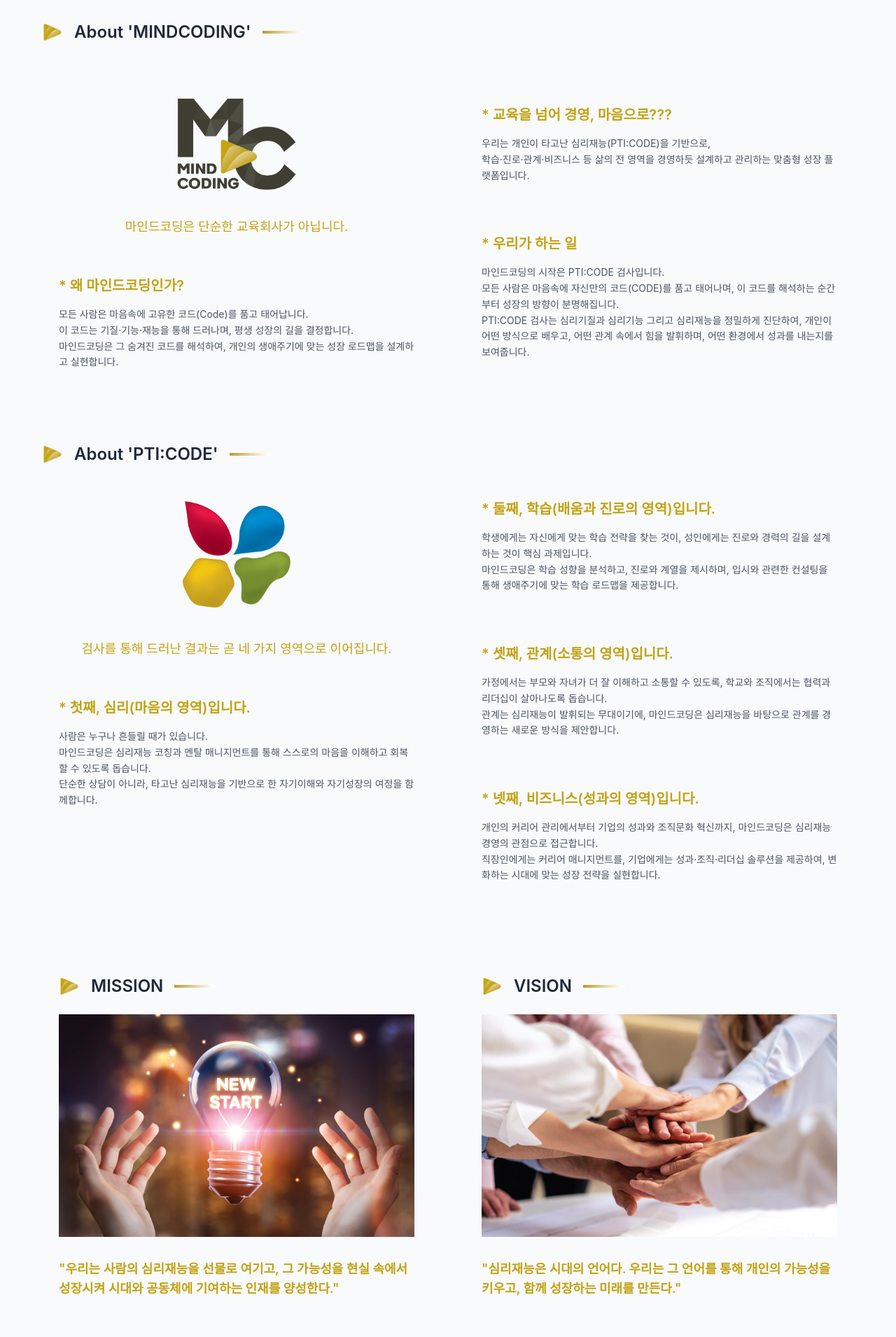
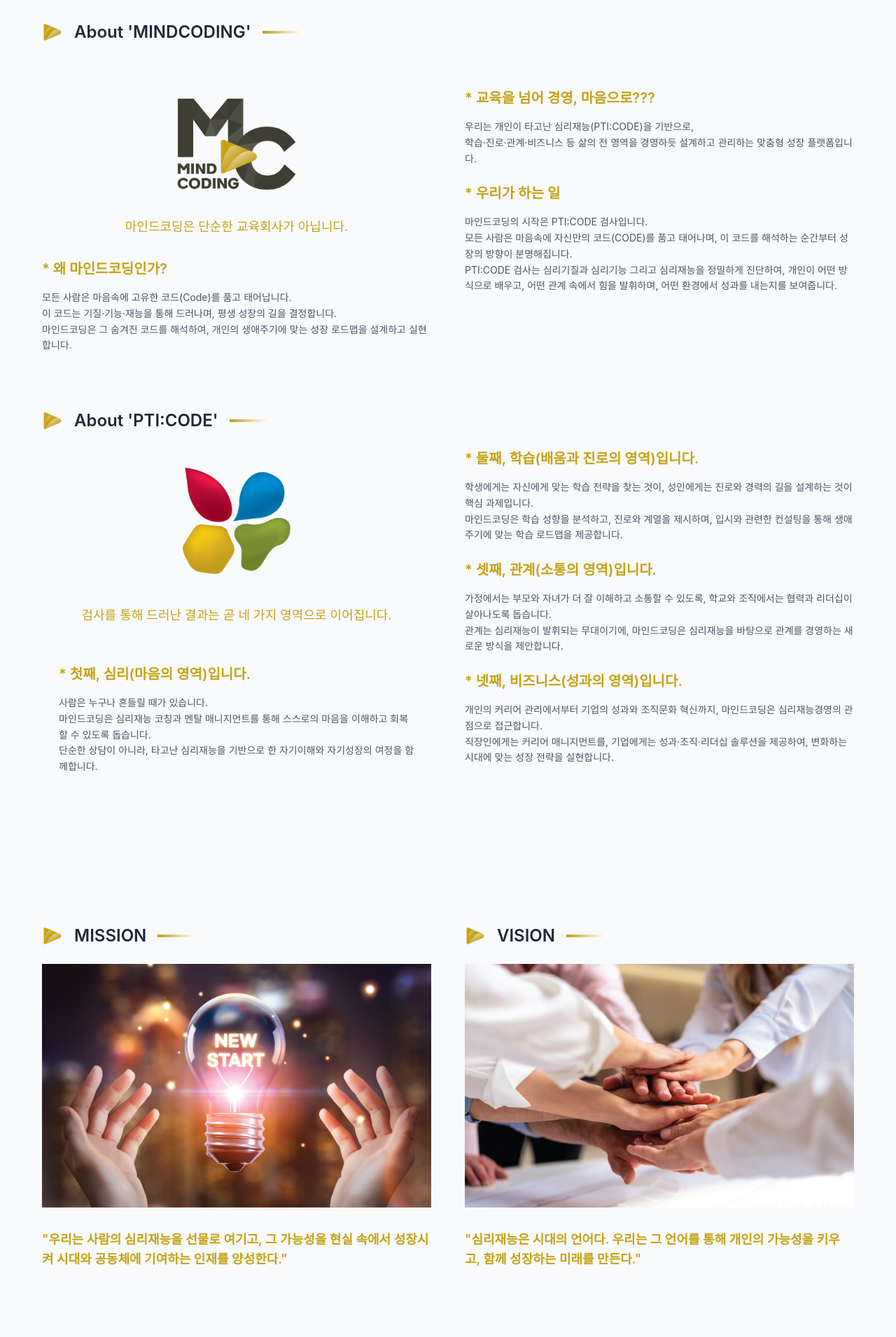
Before and after one commit to tony-kang/mcHome, a SvelteKit app: page /about in a window 1280 px wide. Shown: the part 600-2510 px from the top of the page at 70% size. Built offline with nearby package versions, Linux system fonts and the light colour scheme.

Commit message:
css 수정

```diff
--- a/src/routes/about/+page.svelte
+++ b/src/routes/about/+page.svelte
@@ -37,7 +37,7 @@
 							</p>
 						</div>
 
-						<div class="p-6">
+						<div>
 							<h3 class="text-xl font-bold mb-3" style="color:#c3a316;">* 왜 마인드코딩인가?</h3>
 							<p class="text-gray-600 leading-relaxed text-sm">
 								모든 사람은 마음속에 고유한 코드(Code)를 품고 태어납니다.<br>
@@ -49,7 +49,7 @@
 
 					<!-- Right Column - Content -->
 					<div class="w-full lg:w-1/2 space-y-6">
-						<div class="p-6 hover:shadow-xl transition-shadow duration-300">
+						<div class="hover:shadow-xl transition-shadow duration-300">
 							<h3 class="text-xl font-bold mb-3" style="color:#c3a316;">* 교육을 넘어 경영, 마음으로???</h3>
 							<p class="text-gray-600 leading-relaxed text-sm">
 								우리는 개인이 타고난 심리재능(PTI:CODE)을 기반으로,<br>
@@ -57,7 +57,7 @@
 							</p>
 						</div>
 
-						<div class="p-6 hover:shadow-xl transition-shadow duration-300">
+						<div class="hover:shadow-xl transition-shadow duration-300">
 							<h3 class="text-xl font-bold mb-3" style="color:#c3a316;">* 우리가 하는 일</h3>
 							<p class="text-gray-600 leading-relaxed text-sm">
 								마인드코딩의 시작은 PTI:CODE 검사입니다.<br>
@@ -99,7 +99,7 @@
 
 					<!-- Right Column - Content -->
 					<div class="w-full lg:w-1/2 space-y-6">
-						<div class="p-6 hover:shadow-xl transition-shadow duration-300">
+						<div class="hover:shadow-xl transition-shadow duration-300">
 							<h3 class="text-xl font-bold mb-3" style="color:#c3a316;">* 둘째, 학습(배움과 진로의 영역)입니다.</h3>
 							<p class="text-gray-600 leading-relaxed text-sm">
 								학생에게는 자신에게 맞는 학습 전략을 찾는 것이, 성인에게는 진로와 경력의 길을 설계하는 것이 핵심 과제입니다.<br>
@@ -107,7 +107,7 @@
 							</p>
 						</div>
 
-						<div class="p-6 hover:shadow-xl transition-shadow duration-300">
+						<div class="hover:shadow-xl transition-shadow duration-300">
 							<h3 class="text-xl font-bold mb-3" style="color:#c3a316;">* 셋째, 관계(소통의 영역)입니다.</h3>
 							<p class="text-gray-600 leading-relaxed text-sm">
 								가정에서는 부모와 자녀가 더 잘 이해하고 소통할 수 있도록, 학교와 조직에서는 협력과 리더십이 살아나도록 돕습니다.<br>
@@ -115,7 +115,7 @@
 							</p>
 						</div>
 
-						<div class="p-6 hover:shadow-xl transition-shadow duration-300">
+						<div class="hover:shadow-xl transition-shadow duration-300">
 							<h3 class="text-xl font-bold mb-3" style="color:#c3a316;">* 넷째, 비즈니스(성과의 영역)입니다.</h3>
 							<p class="text-gray-600 leading-relaxed text-sm">
 								개인의 커리어 관리에서부터 기업의 성과와 조직문화 혁신까지, 마인드코딩은 심리재능경영의 관점으로 접근합니다.<br>
@@ -132,7 +132,7 @@
 			<div class="mb-20">
 				<div class="flex flex-col lg:flex-row items-start gap-12 min-h-[500px]">
 					<!-- Left Column - Image and Content -->
-					<div class="w-full lg:w-1/2 flex flex-col justify-between h-full p-6">
+					<div class="w-full lg:w-1/2 flex flex-col justify-between h-full">
 						<!-- MISSION Section -->
 						<div class="flex justify-start items-center gap-4 mb-4">
 							<img src="/main/mc_arrow.png" alt="마인드코딩" class="w-[30px]">
@@ -146,7 +146,7 @@
 							"우리는 사람의 심리재능을 선물로 여기고, 그 가능성을 현실 속에서 성장시켜 시대와 공동체에 기여하는 인재를 양성한다."
 						</h3>
 					</div>
-					<div class="w-full lg:w-1/2 space-y-6 p-6">
+					<div class="w-full lg:w-1/2 space-y-6">
 						<!-- VISION Section -->
 						<div class="flex justify-start items-center gap-4 mb-4">
 							<img src="/main/mc_arrow.png" alt="마인드코딩" class="w-[30px]">
@@ -170,7 +170,7 @@
 			<div class="mb-20">
 				<div class="flex flex-col lg:flex-row items-start gap-12 min-h-[600px]">
 					<!-- Left Column - Image and Content -->
-					<div class="w-full lg:w-1/2 flex flex-col justify-between h-full p-6">
+					<div class="w-full lg:w-1/2 flex flex-col justify-between h-full">
 						<div class="flex justify-start items-center gap-4 mb-4">
 							<img src="/main/mc_arrow.png" alt="마인드코딩" class="w-[30px]">
 							<h2 class="text-xl md:text-2xl font-bold text-gray-800">Core Values – RE:GIP</h2>
@@ -188,7 +188,7 @@
 					</div>
 
 					<!-- Right Column - Content -->
-					<div class="w-full lg:w-1/2 p-6 pt-18">
+					<div class="w-full lg:w-1/2 pt-12">
 						<div class="values-grid">
 							<div class="value-card">
 								<div class="flex items-center justify-start">
```
